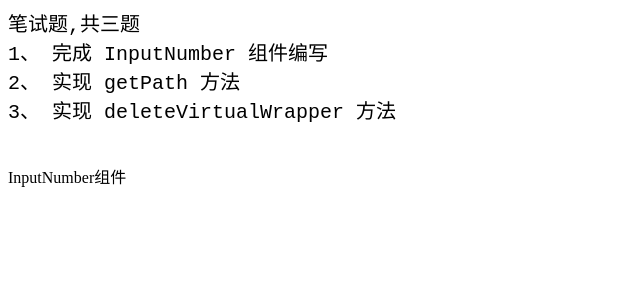
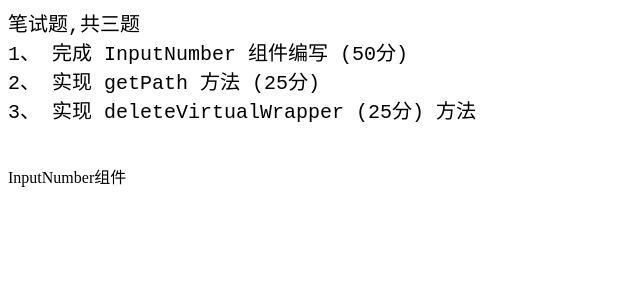
Before and after one commit to tanghui28/logic-test, a React (Create React App) app: page / in a window 1280 px wide. Shown: the top 300 px of the page, without its empty margins (0-640 px from the left). Built offline with nearby package versions, Linux system fonts and the light colour scheme; what lodash.xor would draw is missing.

Commit message:
Update App.js

```diff
--- a/src/App.js
+++ b/src/App.js
@@ -12,9 +12,9 @@
       <div style={{ marginBottom: 40 }}>
         <code style={{ fontSize: 20 }}>
           笔试题,共三题 <br />
-          1、 完成 InputNumber 组件编写 <br />
-          2、 实现 getPath 方法 <br />
-          3、 实现 deleteVirtualWrapper 方法
+          1、 完成 InputNumber 组件编写 (50分) <br />
+          2、 实现 getPath 方法 (25分) <br />
+          3、 实现 deleteVirtualWrapper (25分) 方法
           <br />
         </code>
       </div>
```
